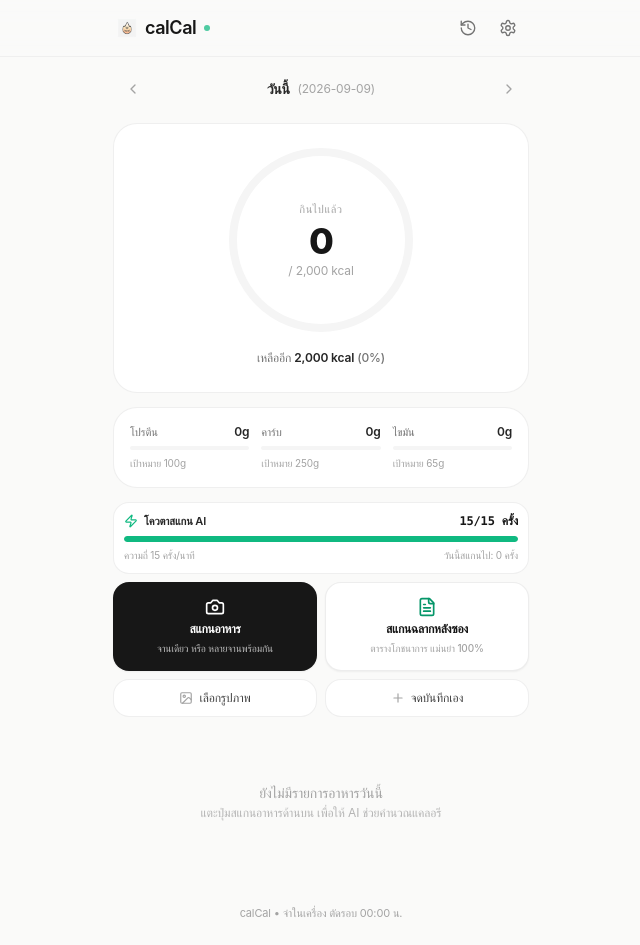
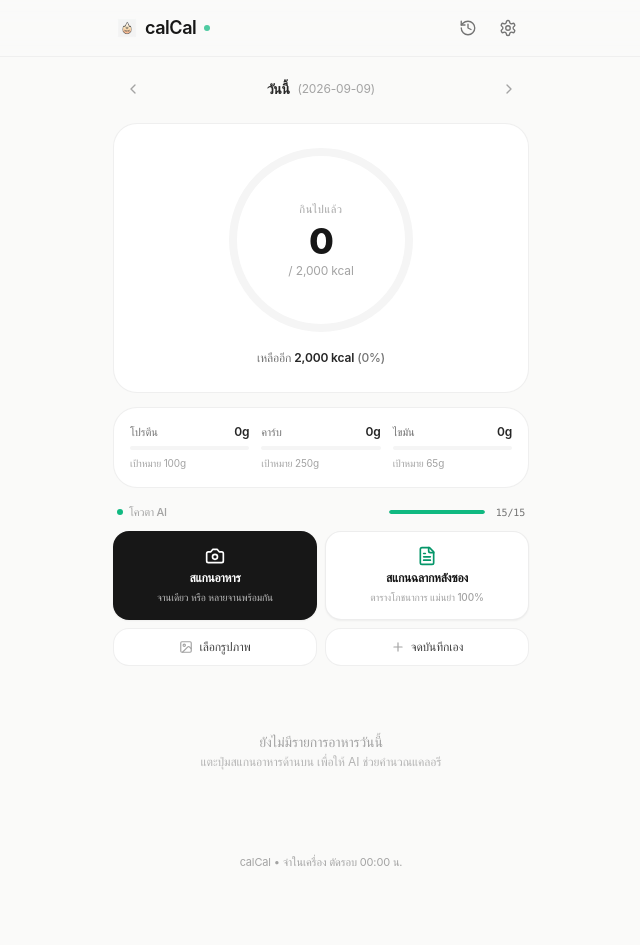
Before and after one commit to TibParW/calcal, a Next.js app: page / in a window 1280 px wide. Shown: the whole page, without its empty margins (319-959 px from the left). After the commit the page ends 894 px from the top, so only its background shows below. Built offline with nearby package versions, Linux system fonts and the light colour scheme.

Commit message:
style: refine AI quota bar to ultra-minimalist inline indicator

```diff
--- a/src/components/CameraAction.tsx
+++ b/src/components/CameraAction.tsx
@@ -99,51 +99,45 @@ export const CameraAction: React.FC<CameraActionProps> = ({
         disabled={disabled}
       />
 
-      {/* Live AI Quota Progress Bar */}
-      <div
+      {/* Ultra-Minimalist Live AI Quota Indicator */}
+      <button
+        type="button"
         onClick={onOpenSettings}
-        role="button"
-        tabIndex={0}
-        title={lang === "en" ? "Click to view full API Quota in Settings" : "แตะเพื่อดูรายละเอียดโควตาในหน้าตั้งค่า"}
-        className="p-2.5 rounded-2xl bg-white dark:bg-[#141417] border border-neutral-200/60 dark:border-neutral-800/60 transition hover:border-neutral-300 dark:hover:border-neutral-700 active:scale-[0.99] space-y-1.5 cursor-pointer shadow-xs"
+        title={lang === "en" ? "AI Quota: Click for settings" : "โควตาสแกน AI: แตะเพื่อดูการตั้งค่า"}
+        className="w-full flex items-center justify-between px-1 py-0.5 text-neutral-400 dark:text-neutral-500 hover:text-neutral-700 dark:hover:text-neutral-200 transition cursor-pointer select-none group"
       >
-        <div className="flex items-center justify-between text-[11px]">
         <div className="flex items-center gap-1.5">
-            <Zap className={`w-3.5 h-3.5 ${inCooldown ? "text-rose-500 animate-spin" : isHighRpm ? "text-amber-500" : "text-emerald-500"}`} />
-            <span className="font-semibold text-neutral-800 dark:text-neutral-200">
+          <span
+            className={`w-1.5 h-1.5 rounded-full transition-colors ${
+              inCooldown ? "bg-rose-500 animate-ping" : isHighRpm ? "bg-amber-500" : "bg-emerald-500"
+            }`}
+          />
+          <span className="text-[11px] font-medium tracking-tight">
             {inCooldown
-                ? (lang === "en" ? `Quota resetting in ${cooldownSec}s...` : `รีเซ็ตโควตาใน ${cooldownSec} วินาที...`)
-                : (lang === "en" ? "AI Scans Remaining" : "โควตาสแกน AI")}
+              ? (lang === "en" ? `Resetting in ${cooldownSec}s` : `รีเซ็ตใน ${cooldownSec} วิ`)
+              : (lang === "en" ? "AI Quota" : "โควตา AI")}
           </span>
         </div>
 
-          <span className="font-mono font-bold text-xs text-neutral-900 dark:text-neutral-100">
-            {inCooldown
-              ? `${cooldownSec}s`
-              : `${rpmRemaining}/15 ${lang === "en" ? "left" : "ครั้ง"}`}
-          </span>
-        </div>
-
-        {/* Progress Track */}
-        <div className="w-full h-1.5 rounded-full bg-neutral-100 dark:bg-neutral-800 overflow-hidden">
+        {/* Slender Micro Bar */}
+        <div className="flex items-center gap-2">
+          <div className="w-20 sm:w-24 h-1 rounded-full bg-neutral-200/80 dark:bg-neutral-800 overflow-hidden">
             <div
               className={`h-full rounded-full transition-all duration-500 ${
                 inCooldown ? "bg-rose-500" : isHighRpm ? "bg-amber-500" : "bg-emerald-500"
               }`}
               style={{
                 width: inCooldown
-                ? `${Math.max(4, Math.min(100, (cooldownSec / 60) * 100))}%`
-                : `${Math.max(4, Math.min(100, (rpmRemaining / 15) * 100))}%`,
+                  ? `${Math.max(6, Math.min(100, (cooldownSec / 60) * 100))}%`
+                  : `${Math.max(6, Math.min(100, (rpmRemaining / 15) * 100))}%`,
               }}
             />
           </div>
-
-        {/* Sub-label */}
-        <div className="flex items-center justify-between text-[10px] text-neutral-400 dark:text-neutral-500">
-          <span>{lang === "en" ? "15 req/min limit" : "ความถี่ 15 ครั้ง/นาที"}</span>
-          <span>{lang === "en" ? `Today: ${quota.requestsToday} scans` : `วันนี้สแกนไป: ${quota.requestsToday} ครั้ง`}</span>
+          <span className="font-mono text-[10px] font-medium text-neutral-500 dark:text-neutral-400 min-w-[32px] text-right">
+            {inCooldown ? `${cooldownSec}s` : `${rpmRemaining}/15`}
+          </span>
         </div>
-      </div>
+      </button>
 
       {/* Primary Scan Buttons (Food & Nutrition Label) */}
       <div className="grid grid-cols-2 gap-2">
```
Lines whose indentation alone changed are shown as unchanged.
